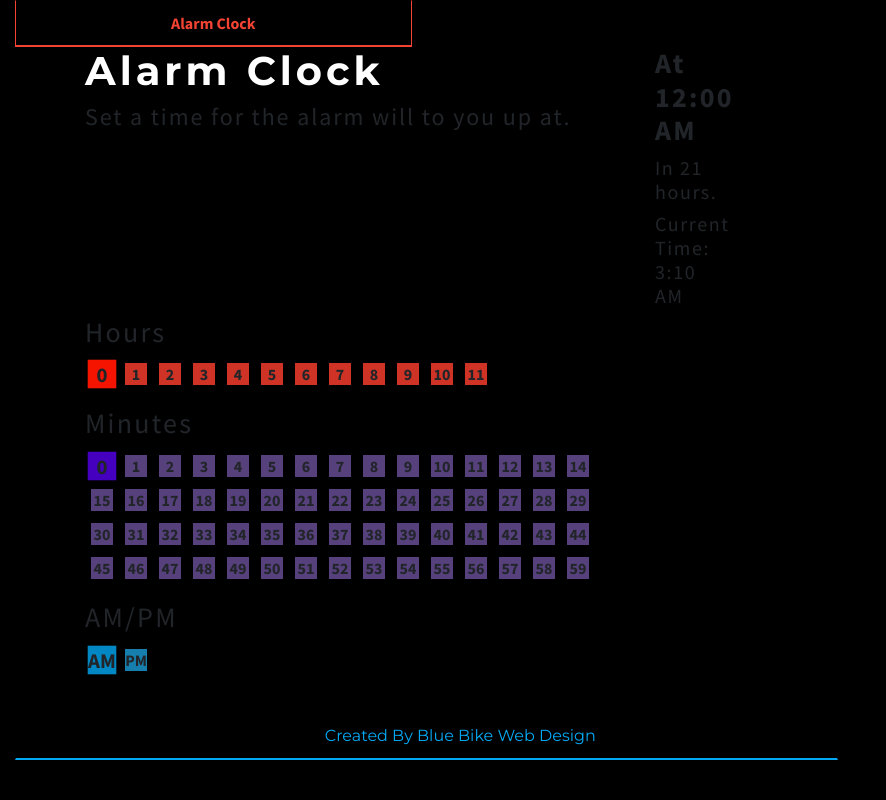
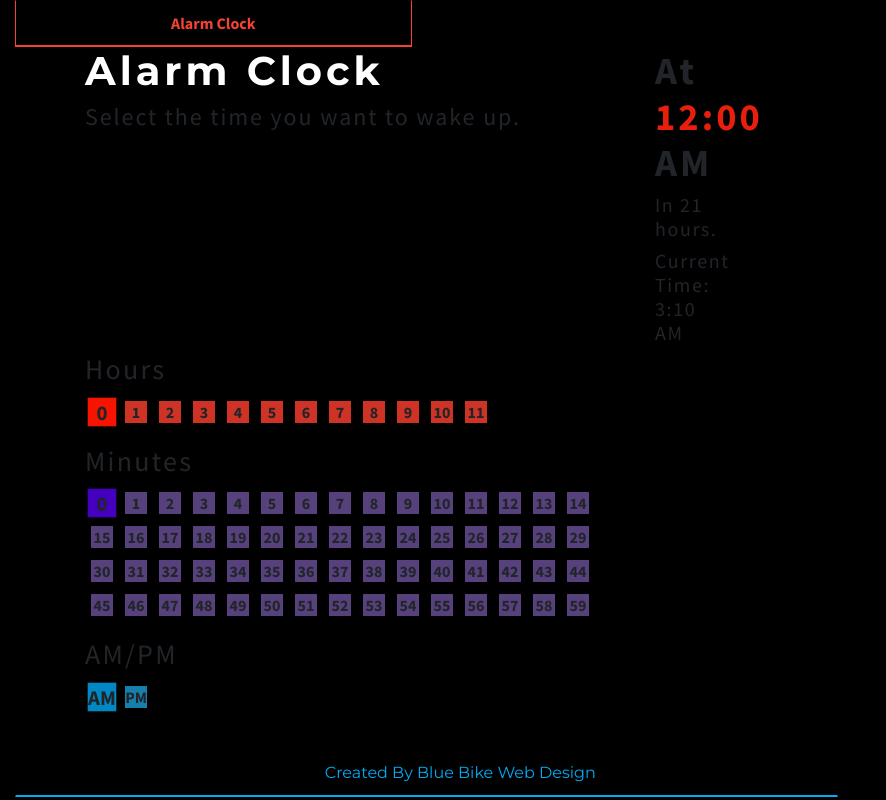
Before and after one commit to AustinRF2918/TheAlarmory, a website: page pug/index.pug in a window 1280 px wide. Shown: the whole page, without its empty margins (0-886 px from the left). Drawn offline with nearby package versions, Linux system fonts and the light colour scheme; files that its build step writes are made by us from their sources.

Commit message:
Fixed some stuff up

```diff
--- a/pug/layout/sections/_at-time-page.pug
+++ b/pug/layout/sections/_at-time-page.pug
@@ -2,9 +2,9 @@
   .row.m-b-2.m-t-3
     .col-md-6
       h1.text-title.header.text-xs-center.text-md-left <strong>Alarm Clock<strong>
-      h4.text-body Set a time for the alarm will to you up at.
+      h4.text-body Select the time you want to wake up.
     .col-md-4.col-md-push-2.text-xs-center
-      h3.text-body At <span id="hour-alarm"></span>:<span id="minute-alarm"></span> <span id="when-alarm"></span></strong>
+      h3.text-body.text-extra At <span id="hour-alarm"></span><span id="exxtra">:</span><span id="minute-alarm"></span> <span id="when-alarm"></span></strong>
       h5.text-body In <span id="delta">3</span> hours.
       h5.text-body Current Time: <span id="current-hour-alarm"></span>:<span id="current-minute-alarm"></span> <span id="current-when-alarm"></span>
   .col-md-8
--- a/pug/layout/sections/_page-footer.pug
+++ b/pug/layout/sections/_page-footer.pug
@@ -1,2 +1,2 @@
 footer
-  a(class="btn footer header") Created By Blue Bike Web Design
+  a(class="btn footer header" href="http://www.bluebikedesign.com") Created By Blue Bike Web Design
--- a/sass/base/_typography.scss
+++ b/sass/base/_typography.scss
@@ -11,6 +11,11 @@ a {
 .text-body {
     color: white;
     letter-spacing: .08em;
+}
+
+.text-extra {
+    color: #673Ab7;
+    font-size: 2.4em;
 }
 
 .text-red {
@@ -61,3 +66,9 @@ a {
 	text-decoration: none !important;
     }
 }
+
+
+
+#hour-alarm, #minute-alarm, #exxtra {
+    color: darken(#F44333, 10%) !important;
+}
```
Also changed, not shown: css/app.css, index.html.
